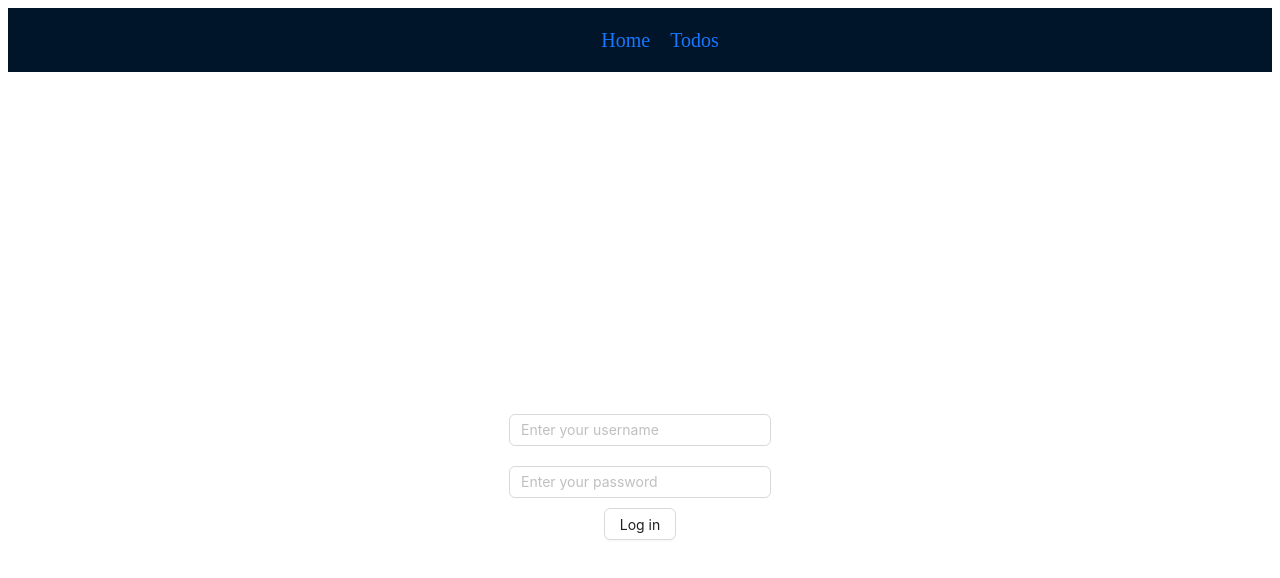
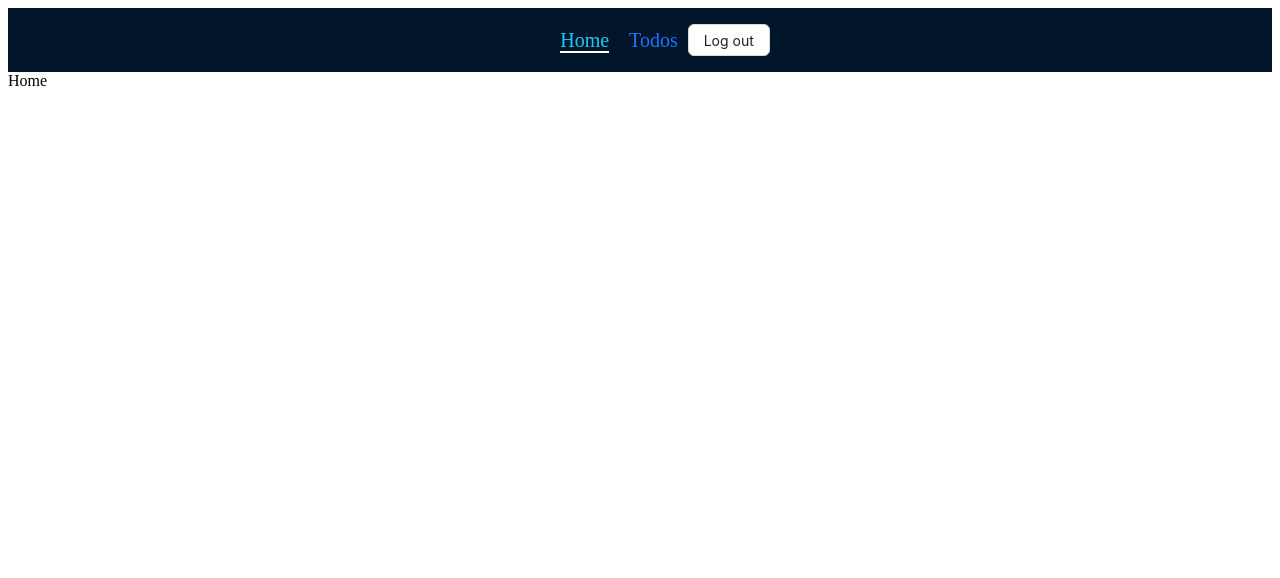
Before and after one commit to itsozod/tsx-protected-routes, a React (Vite) app: page / in a window 1280 px wide. Before the commit this address led to /login. Shown: the top 578 px of the page. Built offline with nearby package versions, Linux system fonts and the light colour scheme; sample sign-in values are in the browser's storage.

Commit message:
set protected routes

```diff
--- a/package.json
+++ b/package.json
@@ -10,9 +10,11 @@
     "preview": "vite preview"
   },
   "dependencies": {
+    "@reduxjs/toolkit": "^2.2.0",
     "antd": "^5.14.1",
     "react": "^18.2.0",
     "react-dom": "^18.2.0",
+    "react-redux": "^9.1.0",
     "react-router-dom": "^6.22.0"
   },
   "devDependencies": {
--- a/src/App.tsx
+++ b/src/App.tsx
@@ -1,62 +1,44 @@
 import { Route, Routes, useNavigate } from "react-router-dom";
 import "./App.css";
-import { HeaderUI } from "./components/header/Header";
+
 import { Home } from "./pages/Home/Home";
 import { Todos } from "./pages/todos/Todos";
 import { Login } from "./pages/Login/Login";
-import { ChangeEvent, useState } from "react";
 import { ProtectedRoute } from "./components/ProtectedRoute/ProtectedRoute";
+import { useDispatch, useSelector } from "react-redux";
+import { setUser } from "./store/userSlice/userSlice";
+import { ProtectedLogin } from "./components/protectedLogin/ProtectedLogin";
+import { UserSlice } from "./types/Types";
 
 function App() {
-  const [username, setUsername] = useState<string>("");
+  const isAuth = useSelector((state: UserSlice) => state.user.isAuth);
+  const dispatch = useDispatch();
   const navigate = useNavigate();
   const navigateToUser = () => {
-    if (username.trim() !== "") {
-      localStorage.setItem("user", JSON.stringify(username));
-      navigate("/todos", { replace: true });
-    }
+    navigate("/", { replace: true });
+    dispatch(setUser(true));
   };
 
-  const onChange = (e: ChangeEvent<HTMLInputElement>) => {
-    setUsername(e.target.value);
-  };
-  const headerClick = () => {
-    localStorage.removeItem("user");
-    navigate("/login", { replace: true });
-  };
   return (
     <>
-      <HeaderUI onClick={headerClick} />
       <Routes>
-        <Route
-          path="/"
-          element={
-            <ProtectedRoute>
-              <Home />
-            </ProtectedRoute>
-          }
-        />
         <Route
           path="/login"
           element={
-            <Login
-              value={username}
-              onClick={navigateToUser}
-              onChange={onChange}
-            />
+            <ProtectedLogin onlyFor={isAuth}>
+              <Login onClick={navigateToUser} />
+            </ProtectedLogin>
           }
-        />
-        <Route
-          path="/todos"
-          element={
-            <ProtectedRoute>
-              <Todos />
-            </ProtectedRoute>
-          }
-        />
+        ></Route>
+
+        <Route path="/" element={<ProtectedRoute onlyFor={isAuth} />}>
+          <Route path="/" element={<Home />} />
+        </Route>
+        <Route path="/todos" element={<ProtectedRoute onlyFor={isAuth} />}>
+          <Route path="/todos" element={<Todos />} />
+        </Route>
       </Routes>
     </>
   );
 }
-
 export default App;
--- a/src/components/ProtectedRoute/ProtectedRoute.tsx
+++ b/src/components/ProtectedRoute/ProtectedRoute.tsx
@@ -1,13 +1,13 @@
-import { PropsWithChildren, useEffect } from "react";
-import { useNavigate } from "react-router-dom";
+import { Navigate, Outlet } from "react-router-dom";
+import { Wrapper } from "../wrapper/Wrapper";
+import { ProtectedRouteProps } from "../../types/Types";
 
-export const ProtectedRoute = ({ children }: PropsWithChildren) => {
-  const navigate = useNavigate();
-  const user = localStorage.getItem("user");
-  useEffect(() => {
-    if (!user) {
-      navigate("/login", { replace: true });
-    }
-  }, [navigate, user]);
-  return children;
+export const ProtectedRoute = ({ onlyFor }: ProtectedRouteProps) => {
+  return onlyFor ? (
+    <Wrapper>
+      <Outlet />
+    </Wrapper>
+  ) : (
+    <Navigate to="/login" replace={true} />
+  );
 };
--- a/src/components/header/Header.tsx
+++ b/src/components/header/Header.tsx
@@ -1,15 +1,18 @@
 import styles from "./Header.module.css";
-import { NavLink } from "react-router-dom";
+import { NavLink, useNavigate } from "react-router-dom";
 import { Button, Layout } from "antd";
-import { MouseEventHandler } from "react";
+import { useDispatch } from "react-redux";
+import { logOutUser } from "../../store/userSlice/userSlice";
 
-type ButtonProp = {
-  onClick: MouseEventHandler<HTMLButtonElement>;
-};
-
-export const HeaderUI = ({ onClick }: ButtonProp) => {
+export const HeaderUI = () => {
+  const navigate = useNavigate();
+  const dispatch = useDispatch();
+  const logOut = () => {
+    localStorage.removeItem("auth");
+    navigate("/login", { replace: true });
+    dispatch(logOutUser(false));
+  };
   const { Header } = Layout;
-  const user = localStorage.getItem("user");
   return (
     <>
       <Header className={styles.header}>
@@ -39,9 +42,9 @@ export const HeaderUI = ({ onClick }: ButtonProp) => {
                 Todos
               </NavLink>
             </li>
-            {user && <Button onClick={onClick}>Log out</Button>}
           </ul>
         </nav>
+        <Button onClick={logOut}>Log out</Button>
       </Header>
     </>
   );
--- /dev/null
+++ b/src/components/protectedLogin/ProtectedLogin.tsx
@@ -0,0 +1,6 @@
+import { Navigate } from "react-router-dom";
+import { ProtectedLoginProps } from "../../types/Types";
+
+export const ProtectedLogin = ({ onlyFor, children }: ProtectedLoginProps) => {
+  return onlyFor ? <Navigate to="/" /> : children;
+};
--- /dev/null
+++ b/src/components/wrapper/Wrapper.tsx
@@ -0,0 +1,10 @@
+import { HeaderUI } from "../header/Header";
+
+export const Wrapper = ({ children }) => {
+  return (
+    <div>
+      <HeaderUI />
+      <div>{children}</div>
+    </div>
+  );
+};
--- a/src/main.tsx
+++ b/src/main.tsx
@@ -3,11 +3,15 @@ import ReactDOM from "react-dom/client";
 import App from "./App.tsx";
 import "./index.css";
 import { BrowserRouter } from "react-router-dom";
+import { Provider } from "react-redux";
+import { store } from "./store/store.tsx";
 
 ReactDOM.createRoot(document.getElementById("root")!).render(
   <React.StrictMode>
     <BrowserRouter>
-      <App />
+      <Provider store={store}>
+        <App />
+      </Provider>
     </BrowserRouter>
   </React.StrictMode>
 );
--- a/src/pages/Login/Login.tsx
+++ b/src/pages/Login/Login.tsx
@@ -1,13 +1,14 @@
 import { Button, Form, Input } from "antd";
 import styles from "./Login.module.css";
-import { ChangeEventHandler, MouseEventHandler } from "react";
+import { ChangeEventHandler, MouseEventHandler, useEffect } from "react";
+import { useSelector } from "react-redux";
 export type props = {
   onClick: MouseEventHandler;
-  onChange: ChangeEventHandler;
-  value: string;
+  // onChange: ChangeEventHandler;
+  // value: string;
 };
 
-export const Login = ({ onClick, onChange, value }: props) => {
+export const Login = ({ onClick }: props) => {
   return (
     <div className={styles.login}>
       <Form className={styles.form}>
@@ -15,8 +16,6 @@ export const Login = ({ onClick, onChange, value }: props) => {
           className={styles.input}
           type="text"
           placeholder="Enter your username"
-          value={value}
-          onChange={onChange}
         ></Input>
         <Input
           className={styles.input}
--- /dev/null
+++ b/src/store/store.tsx
@@ -0,0 +1,7 @@
+import { configureStore } from "@reduxjs/toolkit";
+import { userSlice } from "./userSlice/userSlice";
+export const store = configureStore({
+  reducer: {
+    user: userSlice.reducer,
+  },
+});
--- /dev/null
+++ b/src/store/userSlice/userSlice.tsx
@@ -0,0 +1,22 @@
+import { createSlice } from "@reduxjs/toolkit";
+import { IsAuth } from "../../types/Types";
+
+const initialState: IsAuth = {
+  isAuth: localStorage.getItem("auth") || false,
+};
+
+export const userSlice = createSlice({
+  name: "user",
+  initialState,
+  reducers: {
+    setUser: (state, { payload }) => {
+      state.isAuth = payload;
+      localStorage.setItem("auth", JSON.stringify(state.isAuth));
+    },
+    logOutUser: (state, { payload }) => {
+      state.isAuth = payload;
+    },
+  },
+});
+
+export const { setUser, logOutUser } = userSlice.actions;
--- /dev/null
+++ b/src/types/Types.ts
@@ -0,0 +1,17 @@
+import { ReactNode } from "react";
+
+export type IsAuth = {
+  isAuth: boolean | string;
+};
+
+export type UserSlice = {
+  user: IsAuth;
+};
+export type ProtectedLoginProps = {
+  onlyFor: boolean | string;
+  children: ReactNode;
+};
+
+export type ProtectedRouteProps = {
+  onlyFor: boolean | string;
+};
```
Also changed, not shown: 1 other file (tests, documents, lock files or other folders).
